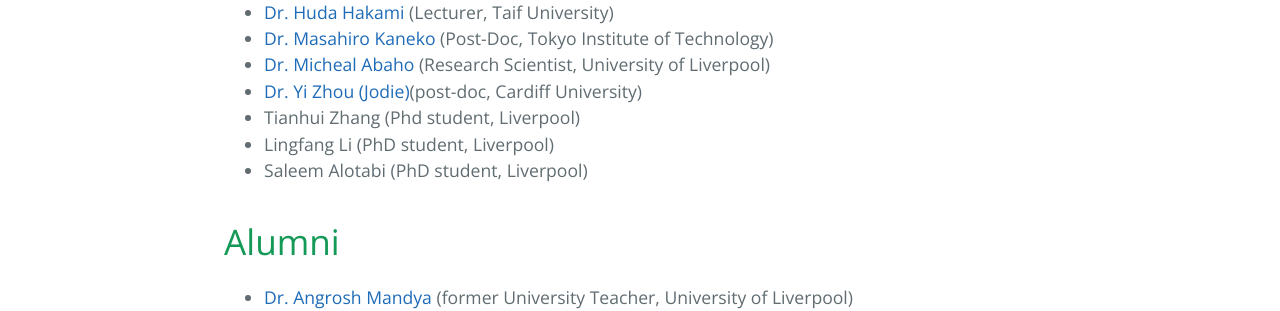
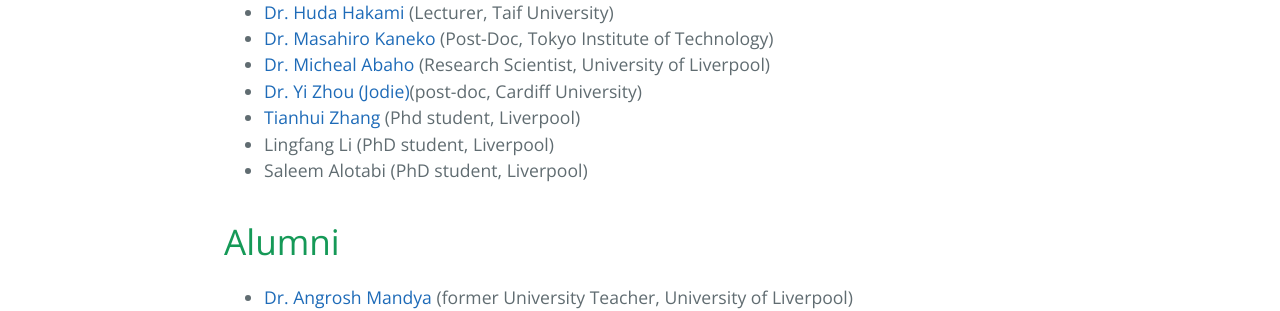
Before and after one commit to LivNLP/livnlp.github.io, a Jekyll site: the page built from index.md, in a window 1280 px wide. Shown: the part 681-992 px from the top of the page. Built offline with Jekyll 4.4.1, drawn with Linux system fonts in a browser that asks for light colours; part of the change alters nothing that is shown.

```diff
--- a/index.md
+++ b/index.md
@@ -13,7 +13,7 @@ We are the Natural Language Processing Research Group at the Department of Compu
 - [Dr. Masahiro Kaneko](https://sites.google.com/view/masahirokaneko) (Post-Doc, Tokyo Institute of Technology)
 - [Dr. Micheal Abaho](https://mykelismyname.github.io/micheal/) (Research Scientist, University of Liverpool)
 - [Dr. Yi Zhou (Jodie)](https://jodiechou.github.io)(post-doc, Cardiff University)
-- Tianhui Zhang (Phd student, Liverpool)
+- [Tianhui Zhang](https://tianhuizhang.github.io/) (Phd student, Liverpool)
 - Lingfang Li (PhD student, Liverpool)
 - Saleem Alotabi (PhD student, Liverpool)
 
```
